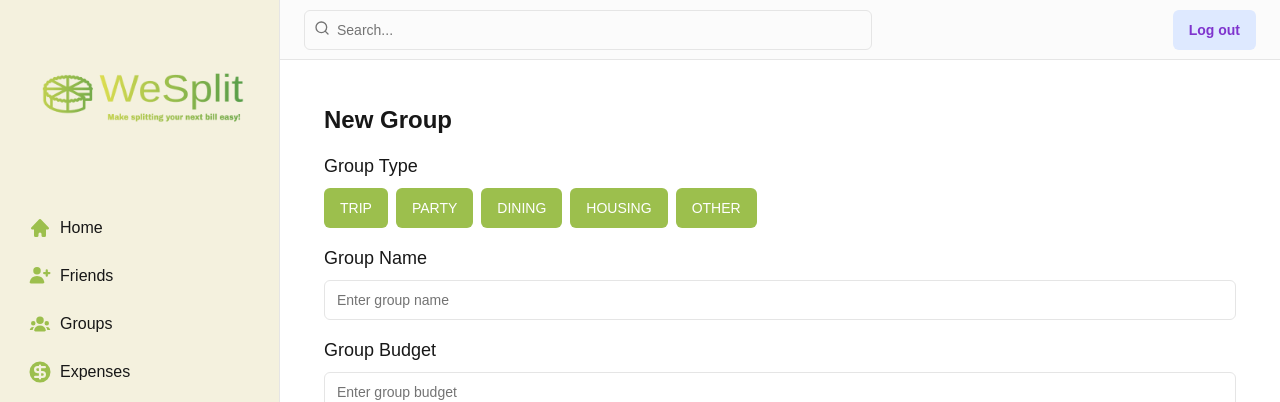
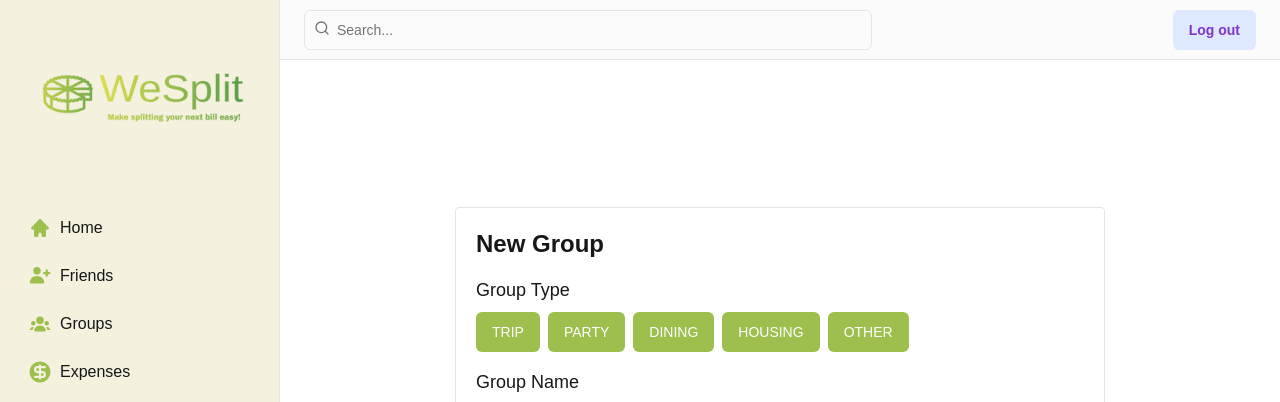
Before and after one commit to chingu-voyages/v51-tier3-team-33, a Next.js app: page /groups/add in a window 1280 px wide. Shown: the top 402 px of the page. Built offline with nearby package versions, Linux system fonts and the light colour scheme; no server answers.

Commit message:
fixed styling of addGroup form

```diff
--- a/app/(dashboard)/groups/add/page.tsx
+++ b/app/(dashboard)/groups/add/page.tsx
@@ -1,7 +1,7 @@
 import NewGroupForm from "./ui/addGroupForm";
 
 export default function Page() {
-  return (<div>
+  return (<div className='flex justify-center items-center h-screen'>
     <NewGroupForm />
   </div>)
 }
--- a/app/(dashboard)/groups/add/ui/addGroupForm.tsx
+++ b/app/(dashboard)/groups/add/ui/addGroupForm.tsx
@@ -119,12 +119,12 @@ const NewGroupForm: React.FC = () => {
 
   return (
     <form
-      className='flex flex-col p-5'
+      className='flex flex-col p-5 w-[350px] md:w-full md:max-w-[650px] border rounded'
       onSubmit={handleSubmit(onSubmit)}>
       <h1 className='text-2xl font-bold mb-4'>New Group</h1>
       <div className='mb-4'>
         <h2 className='text-lg mb-2'>Group Type</h2>
-        <div className='flex gap-2'>
+        <div className='flex flex-wrap gap-2'>
           {['trip', 'party', 'dining', 'housing', 'other'].map((type) => (
             <Button
               type='button'
```
